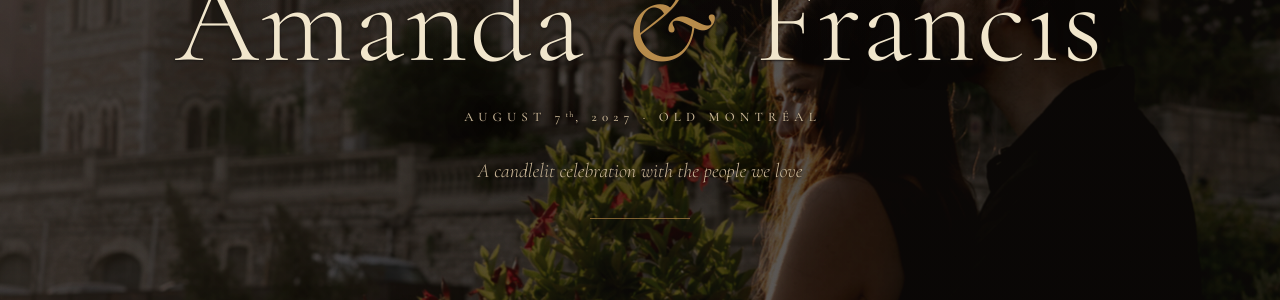
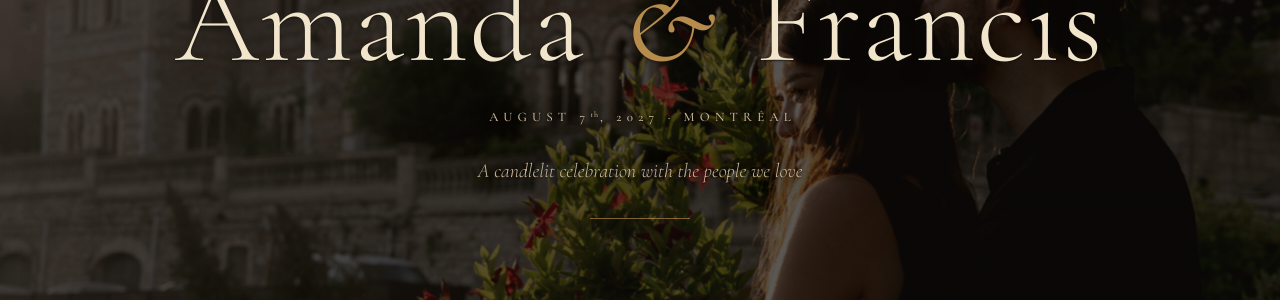
Before and after one commit to fwilliams/married.af, a Jekyll site: the page built from index.md, in a window 1280 px wide and 900 px high. Shown: the part 316-616 px from the top of the window. Built offline with Jekyll 4.4.1, drawn with Linux system fonts in a browser that asks for light colours; some web fonts are replaced.

Commit message:
Hero line and email say Montréal; the Where fact keeps Old Montréal
Co-Authored-By: Claude Fable 5.1 <noreply@anthropic.com>

```diff
--- a/_config.yml
+++ b/_config.yml
@@ -29,7 +29,7 @@ wedding:
   datetime_iso: "2027-08-07T17:00:00-04:00"   # ceremony start, Montréal (EDT). Drives the count + calendar.
   duration_hours: 10                           # 5 PM → 3 AM. Sets the calendar end time.
   masthead_sub: "Married · MMXXVII"        # short ornamental sub-mark below the A & F monogram
-  location: "Old Montréal"
+  location: "Montréal"
   venue: "Crew Collective"            # former Royal Bank of Canada, Old Montréal
   address: "360 Rue Saint-Jacques, Montréal" # fill in if you want full address rendered
   rsvp_deadline: ""                          # fill in when set
--- a/email/save-the-date.html
+++ b/email/save-the-date.html
@@ -45,7 +45,7 @@ title: Save the Date
 
 <!-- Preheader: shows next to the subject line in the inbox, hidden in the body -->
 <div style="display:none; font-size:1px; line-height:1px; max-height:0; max-width:0; opacity:0; overflow:hidden; color:#0A0705;">
-  August 7th, 2027 &middot; Old Montr&eacute;al. Please save the date.
+  August 7th, 2027 &middot; Montr&eacute;al. Please save the date.
 </div>
 
 <table role="presentation" width="100%" cellpadding="0" cellspacing="0" border="0" bgcolor="#0A0705" style="background:#0A0705;">
@@ -85,7 +85,7 @@ title: Save the Date
         <tr>
           <td class="pad" align="center" style="padding:30px 32px 0;">
             <p class="date" style="margin:0; font-family:'Cormorant Garamond', Georgia, 'Times New Roman', serif; font-weight:300; font-size:30px; line-height:1.2; color:#F1E6CC;"><a href="https://married.af" style="color:#F1E6CC; text-decoration:none;">August 7<sup style="font-size:60%; line-height:0; vertical-align:super;">th</sup>, 2027</a></p>
-            <p style="margin:14px 0 0; padding-left:5px; font-family:'Cormorant SC', 'Cormorant Garamond', Georgia, 'Times New Roman', serif; font-weight:500; font-size:12px; line-height:1.6; letter-spacing:5px; text-transform:uppercase; color:#C8B596;">Old Montr&eacute;al</p>
+            <p style="margin:14px 0 0; padding-left:5px; font-family:'Cormorant SC', 'Cormorant Garamond', Georgia, 'Times New Roman', serif; font-weight:500; font-size:12px; line-height:1.6; letter-spacing:5px; text-transform:uppercase; color:#C8B596;">Montr&eacute;al</p>
           </td>
         </tr>
 
--- a/index.md
+++ b/index.md
@@ -39,7 +39,7 @@ permalink: /
       <div class="facts__rule" aria-hidden="true"></div>
       <div class="fact">
         <div class="fact__label">Where</div>
-        <div class="fact__primary">{{ site.wedding.location }}</div>
+        <div class="fact__primary">Old Montr&eacute;al</div>
         <div class="fact__detail">Qu&eacute;bec</div>
       </div>
       <div class="facts__rule" aria-hidden="true"></div>
```
Also changed, not shown: 1 other file.
